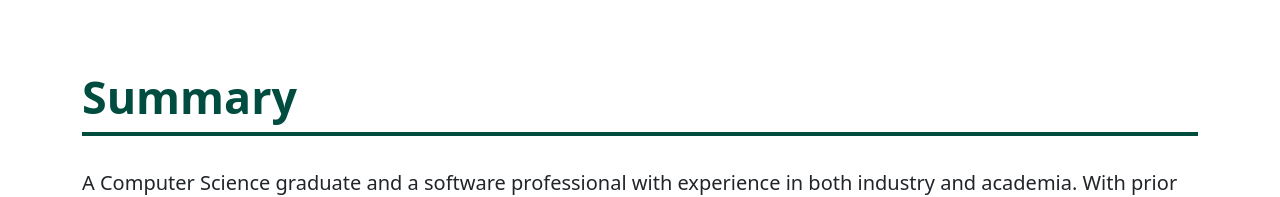
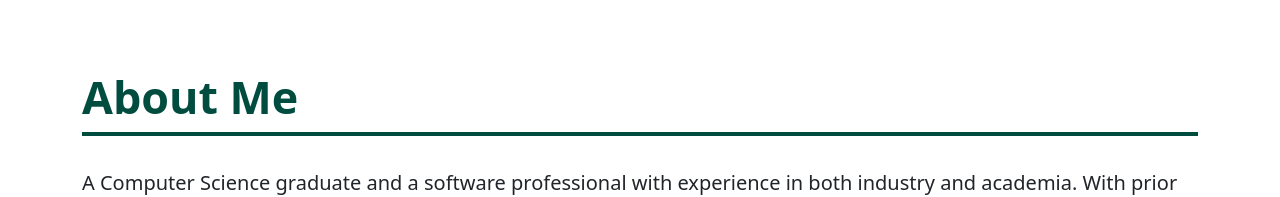
Before and after one commit to MdShehabulIslam/Portfolio, a React (Create React App) app: page / in a window 1280 px wide. Shown: the part 462-659 px from the top of the page. Built offline with nearby package versions, Linux system fonts and the light colour scheme.

Commit message:
Changed Summary to About Me

```diff
--- a/src/App.js
+++ b/src/App.js
@@ -29,7 +29,7 @@
 
       {/* Summary Section */}
       <section className="container my-5">
-        <h2 className="section-title">Summary</h2>
+        <h2 className="section-title">About Me</h2>
         <p className="lead">
           A Computer Science graduate and a software professional with
           experience in both industry and academia. With prior experience
```
